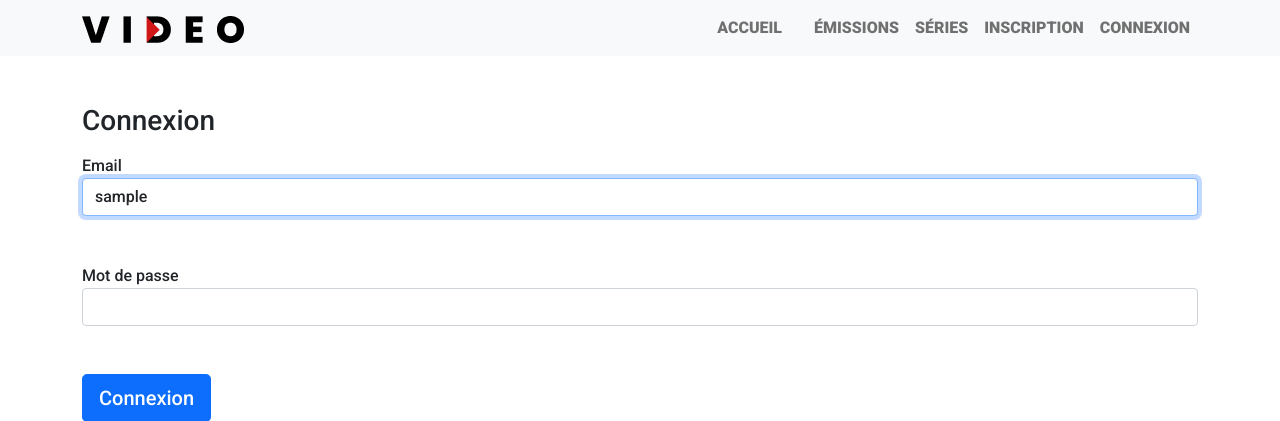
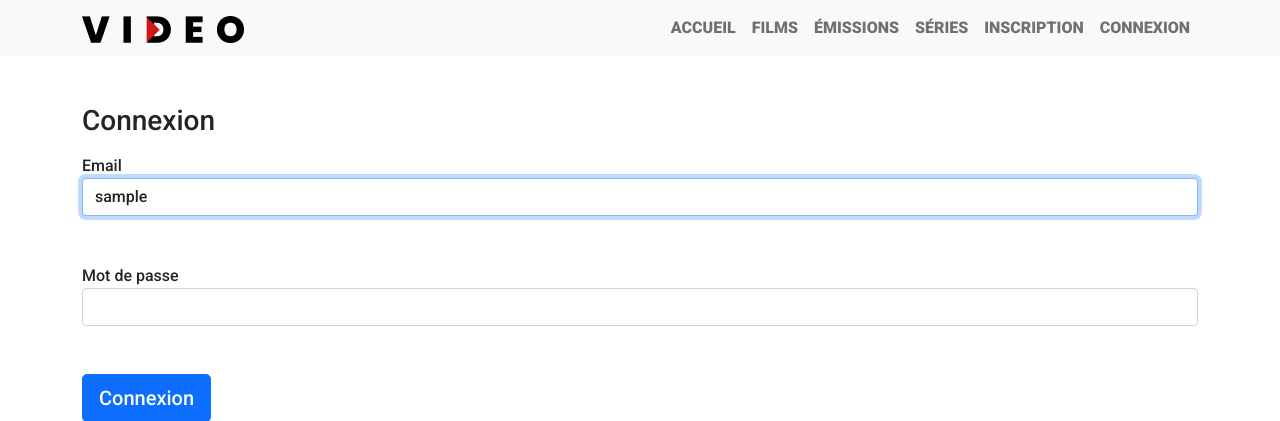
Before and after one commit to julienpichon-afpa/videotheque, a Symfony app: template templates/security/login.html.twig in a window 1280 px wide. Shown: the top 421 px of the page. Run offline with Twig, Linux system fonts and the light colour scheme; the template is opened without the code that fills it: most values are stand-ins (such as "Sample title", 1, 10 or a date in 2020); some libraries are stand-ins or nearby versions.

Commit message:
liens liste films add a navbar

```diff
--- a/templates/base.html.twig
+++ b/templates/base.html.twig
@@ -24,7 +24,7 @@
             <div class="collapse navbar-collapse" id="navbarSupportedContent">
                 <ul class="navbar-nav ms-auto mb-2 mb-lg-0">
                     <li class="nav-item"><a class="nav-link text-uppercase fw-bold" href="{{ path('home') }}">Accueil</a></li>
-                    <li class="nav-item"><a href="#"class="nav-link text-uppercase fw-bold"></a></li>
+                    <li class="nav-item"><a href="{{ path('list') }}"class="nav-link text-uppercase fw-bold">Films</a></li>
 
                     <li class="nav-item"><a class="nav-link text-uppercase fw-bold" href="#">émissions</a></li>
                     <li class="nav-item"><a class="nav-link text-uppercase fw-bold" href="https://www.youtube.com/watch?v=dQw4w9WgXcQ">Séries</a></li>
```
